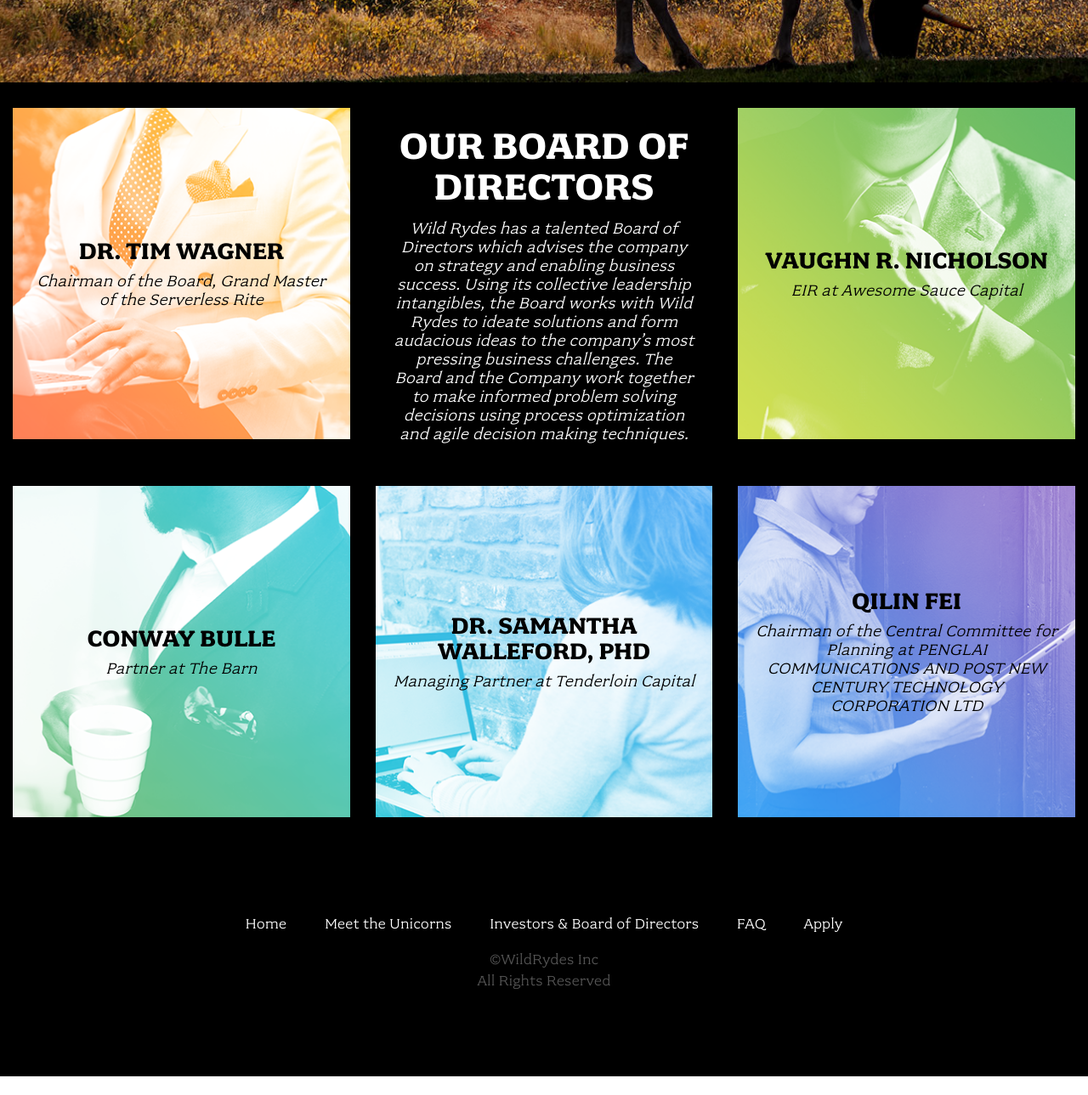
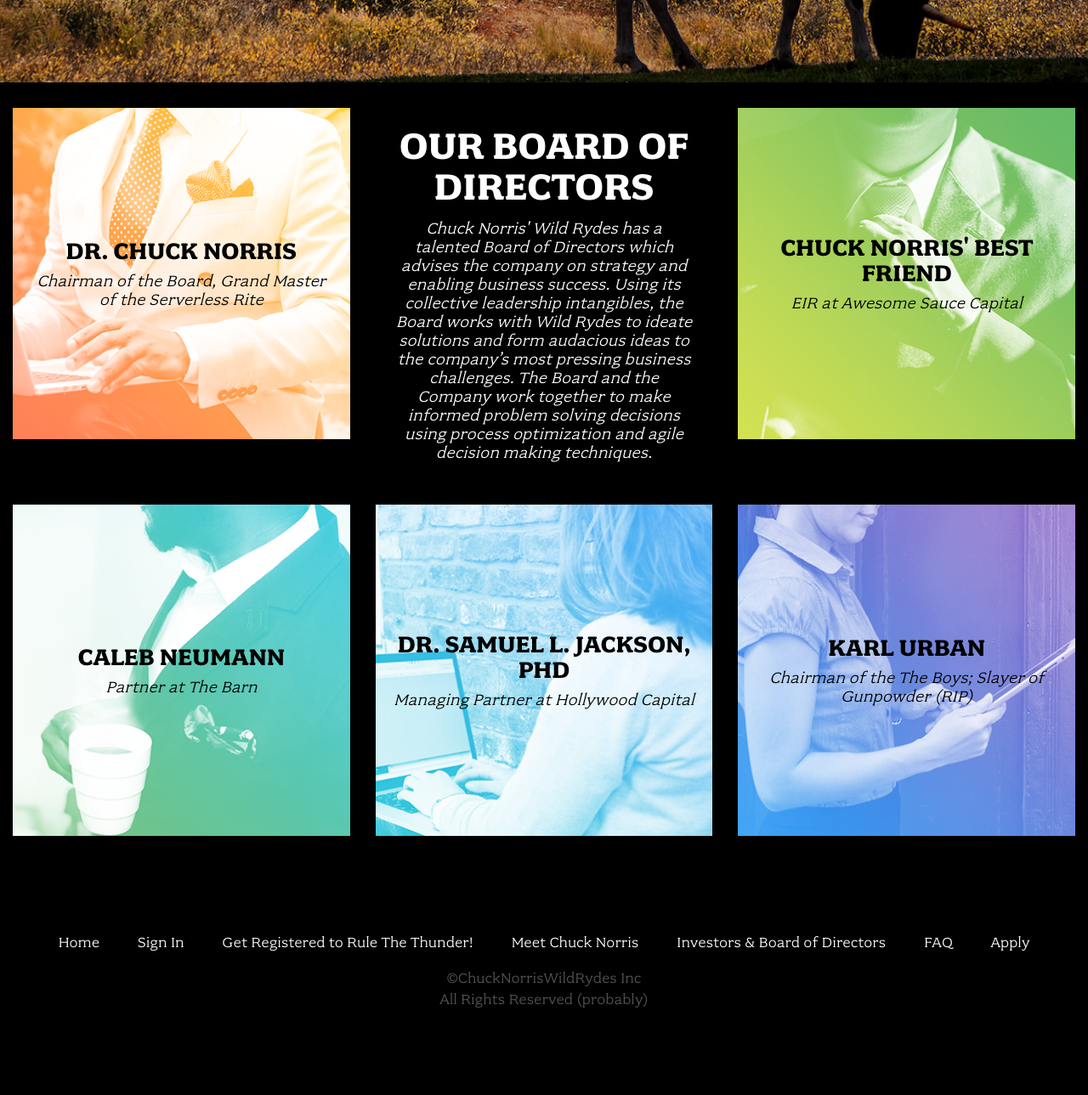
Before and after one commit to calebneumann/CSCE_3420, a plain HTML site: page investors.html in a window 1280 px wide. Shown: the part 1105-2394 px from the top of the page at 85% size. Before the commit the page ends 2372 px from the top, so only its background shows below. Drawn offline with Linux system fonts and the light colour scheme.

Commit message:
invester page done-ish

```diff
--- a/investors.html
+++ b/investors.html
@@ -77,21 +77,21 @@
         <div class="intro block">
           <h2 class="title">Our Board of Directors</h2>
           <p class="content">
-            Wild Rydes has a talented Board of Directors which advises the company on strategy and enabling business success. Using its collective leadership intangibles, the Board works with Wild Rydes to ideate solutions and form audacious ideas to the company’s most pressing business challenges. The Board and the Company work together to make informed problem solving decisions using process optimization and agile decision making techniques.
+            Chuck Norris' Wild Rydes has a talented Board of Directors which advises the company on strategy and enabling business success. Using its collective leadership intangibles, the Board works with Wild Rydes to ideate solutions and form audacious ideas to the company’s most pressing business challenges. The Board and the Company work together to make informed problem solving decisions using process optimization and agile decision making techniques.
           </p>
         </div>
       </div>
 
       <div class="columns large-4 large-pull-4">
         <div class="one block">
-          <h3 class="title">Dr. Tim Wagner</h3>
+          <h3 class="title">Dr. Chuck Norris</h3>
           <p class="content">Chairman of the Board, Grand Master of the Serverless Rite</p>
         </div>
       </div>
 
       <div class="columns large-4">
         <div class="two block">
-          <h3 class="title">Vaughn R. Nicholson</h3>
+          <h3 class="title">Chuck Norris' Best Friend</h3>
           <p class="content">EIR at Awesome Sauce Capital</p>
         </div>
       </div>
@@ -100,22 +100,22 @@
     <div class="row">
       <div class="columns large-4">
         <div class="three block">
-          <h3 class="title">Conway Bulle</h3>
+          <h3 class="title">Caleb Neumann</h3>
           <p class="content">Partner at The Barn</p>
         </div>
       </div>
 
       <div class="columns large-4">
         <div class="four block">
-          <h3 class="title">Dr. Samantha Walleford, PhD</h3>
-          <p class="content">Managing Partner at Tenderloin Capital</p>
+          <h3 class="title">Dr. Samuel L. Jackson, PhD</h3>
+          <p class="content">Managing Partner at Hollywood Capital</p>
         </div>
       </div>
 
       <div class="columns large-4">
         <div class="five block">
-          <h3 class="title">Qilin Fei</h3>
-          <p class="content">Chairman of the Central Committee for Planning at PENGLAI COMMUNICATIONS AND POST NEW CENTURY TECHNOLOGY CORPORATION LTD</p>
+          <h3 class="title">Karl Urban</h3>
+          <p class="content">Chairman of the The Boys; Slayer of Gunpowder (RIP)</p>
         </div>
       </div>
     </div>
@@ -126,7 +126,9 @@
       <nav class="footer-nav">
         <ul>
           <li><a href="index.html">Home</a></li>
-          <li><a href="unicorns.html">Meet the Unicorns</a></li>
+          <li><a href="signin.html">Sign In</a></li>
+          <li><a href="register.html">Get Registered to Rule The Thunder!</a></li>
+          <li><a href="unicorns.html">Meet Chuck Norris</a></li>
           <li><a href="investors.html">Investors & Board of Directors</a></li>
           <li><a href="faq.html">FAQ</a></li>
           <li><a href="apply.html">Apply</a></li>
@@ -136,8 +138,8 @@
 
     <div class="row column">
       <div class="footer-legal">
-        &copy;WildRydes Inc<br>
-        All Rights Reserved
+        &copy;ChuckNorrisWildRydes Inc<br>
+        All Rights Reserved (probably)
       </div>
     </div>
   </footer>
```
